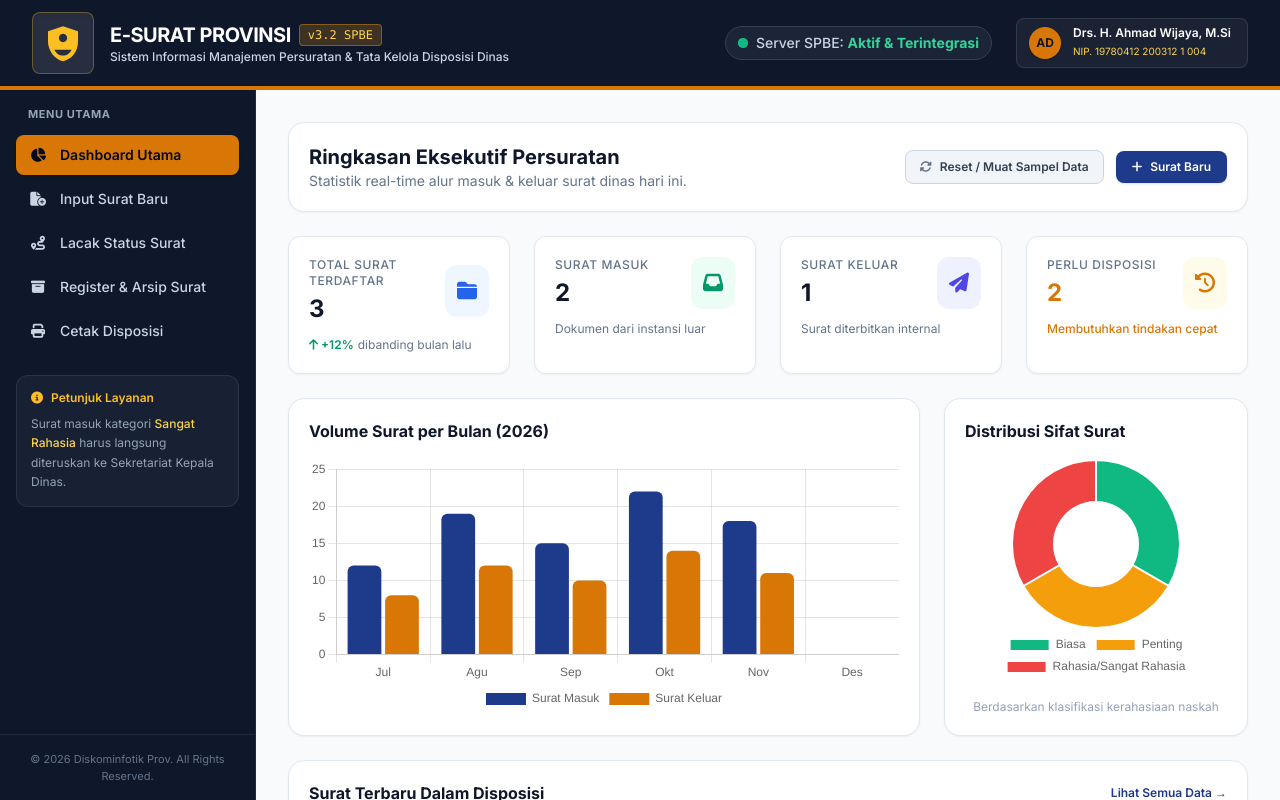
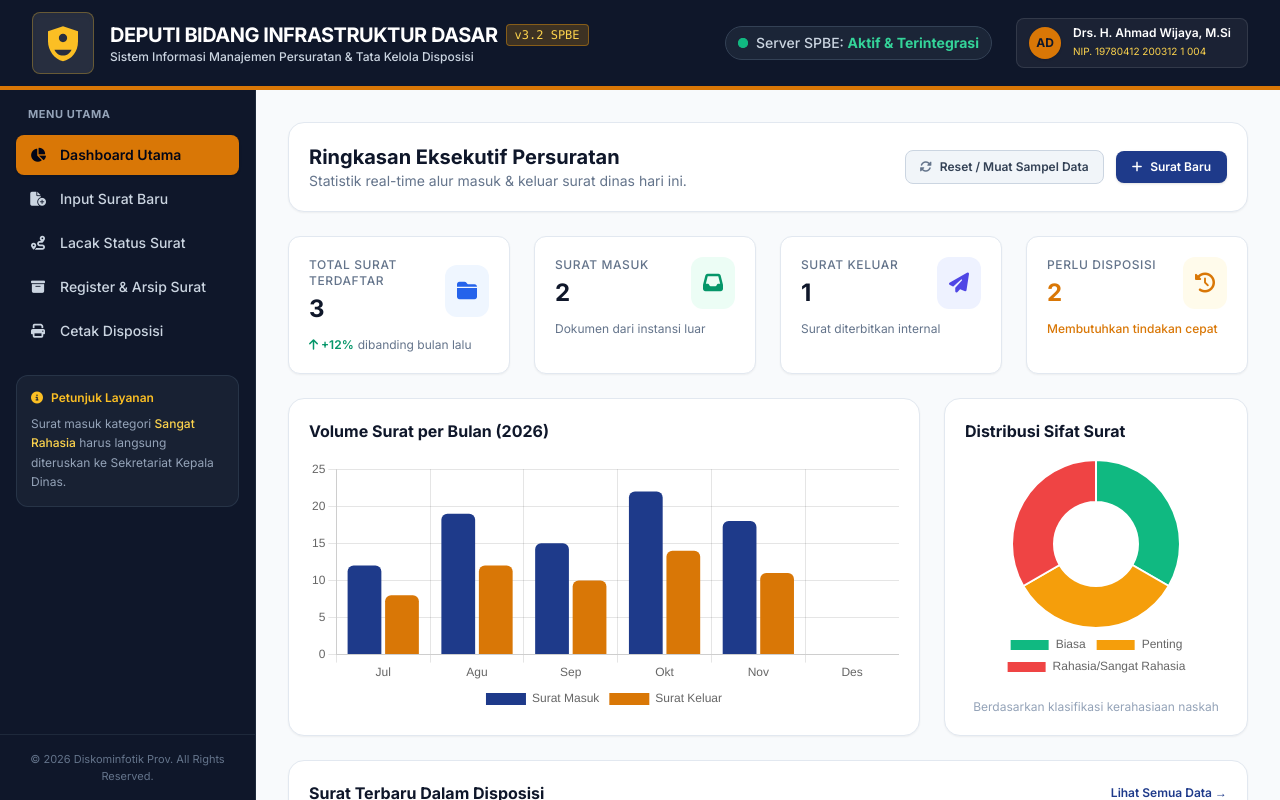
Before and after one commit to rafimy27-lab/test, a plain HTML site: page index.html in a window 1280 px wide. Drawn offline with nearby package versions, Linux system fonts and the light colour scheme.

Commit message:
Update header text in index.html

```diff
--- a/index.html
+++ b/index.html
@@ -87,10 +87,10 @@
                 </div>
                 <div>
                     <div class="flex items-center space-x-2">
-                        <h1 class="text-lg md:text-xl font-bold tracking-tight text-white">E-SURAT PROVINSI</h1>
+                        <h1 class="text-lg md:text-xl font-bold tracking-tight text-white">DEPUTI BIDANG INFRASTRUKTUR DASAR</h1>
                         <span class="bg-amber-500/20 text-amber-300 text-xs px-2 py-0.5 rounded border border-amber-500/40 font-mono">v3.2 SPBE</span>
                     </div>
-                    <p class="text-xs text-slate-300 font-medium">Sistem Informasi Manajemen Persuratan & Tata Kelola Disposisi Dinas</p>
+                    <p class="text-xs text-slate-300 font-medium">Sistem Informasi Manajemen Persuratan & Tata Kelola Disposisi</p>
                 </div>
             </div>
 
```
